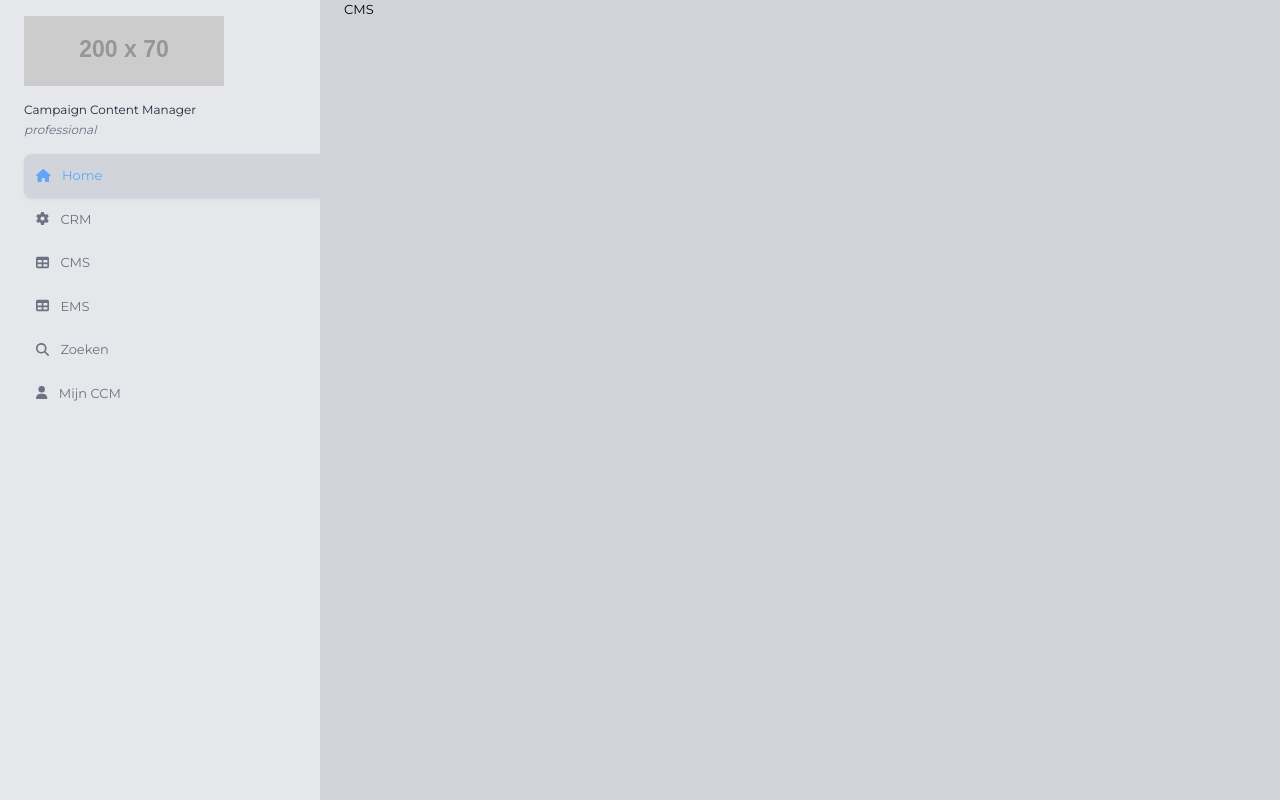
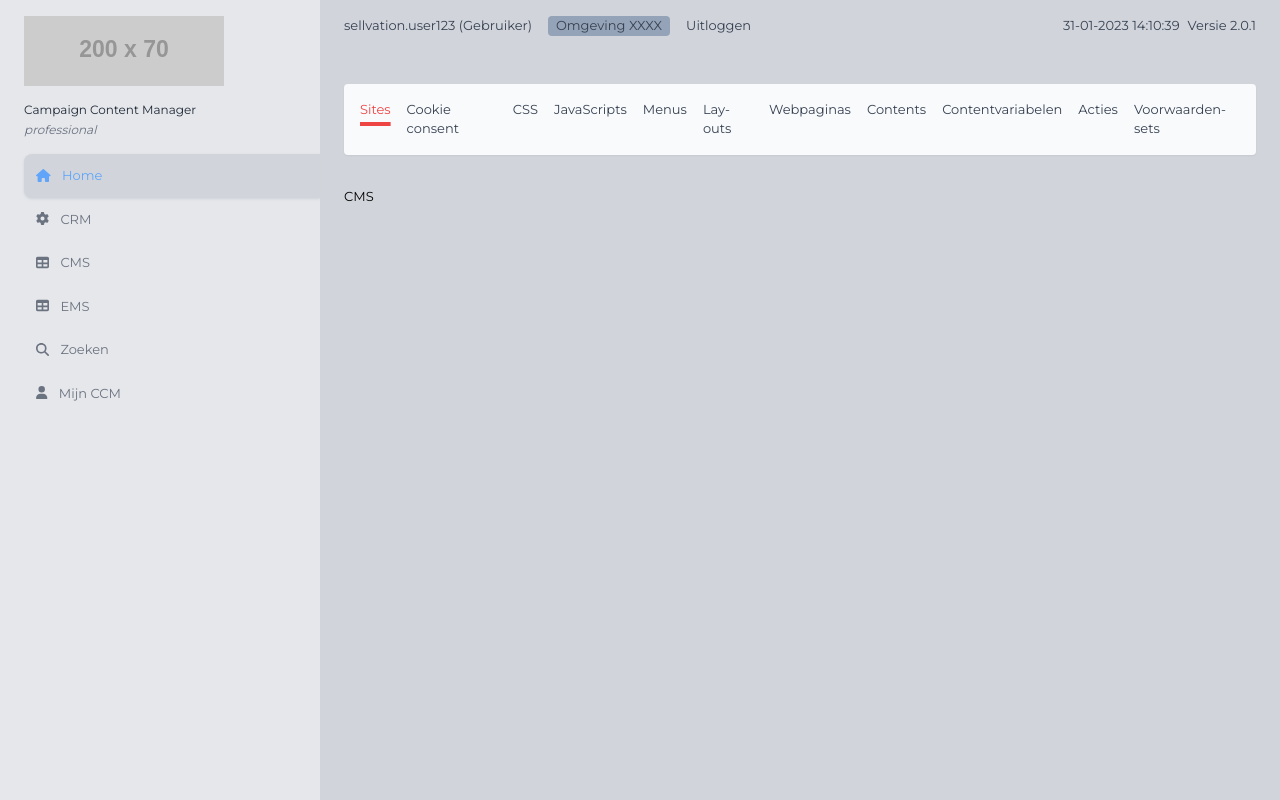
Before and after one commit to zStevenn/vuejs-testing, a Vue app: page /#/cms in a window 1280 px wide. Built offline with nearby package versions, Linux system fonts and the light colour scheme.

Commit message:
Added contentnav to cms

```diff
--- a/src/pages/Cms.vue
+++ b/src/pages/Cms.vue
@@ -1,7 +1,35 @@
 <template>
-  <h1>CMS</h1>
+  <div class="grid gap-8">
+    <top-navbar />
+    <content-navigation :items="items" />
+    <h1>CMS</h1>
+  </div>
 </template>
 
 <script>
-export default {};
+import TopNavbar from '../components/TopNavbar.vue';
+import ContentNavigation from '../components/ContentNavigation.vue';
+export default {
+  components: {
+    TopNavbar,
+    ContentNavigation,
+  },
+  data() {
+    return {
+      items: [
+        { id: 'sites', name: 'Sites' },
+        { id: 'cookieconsent', name: 'Cookie consent' },
+        { id: 'css', name: 'CSS' },
+        { id: 'js', name: 'JavaScripts' },
+        { id: 'menus', name: 'Menus' },
+        { id: 'layouts', name: 'Lay-outs' },
+        { id: 'webpagina', name: 'Webpaginas' },
+        { id: 'contents', name: 'Contents' },
+        { id: 'contentvariabel', name: 'Contentvariabelen' },
+        { id: 'acties', name: 'Acties' },
+        { id: 'voorwaardenset', name: 'Voorwaarden-sets' },
+      ],
+    };
+  },
+};
 </script>
```
